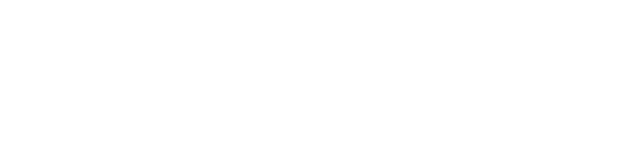
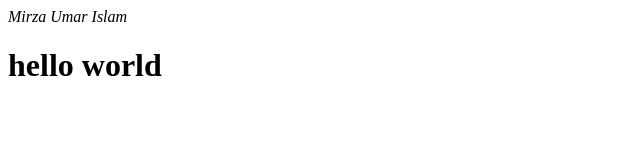
Before and after one commit to MirzaUmar-123/Home-Task, a plain HTML site: page 3rd file.html in a window 1280 px wide. Shown: the whole page, without its empty margins (0-640 px from the left). Drawn offline with Linux system fonts and the light colour scheme.

Commit message:
Modified

```diff
--- a/3rd file.html
+++ b/3rd file.html
@@ -6,6 +6,7 @@
     <title>Document</title>
 </head>
 <body>
-
+    <i>Mirza Umar Islam</i>
+    <h1>hello world</h1>
 </body>
 </html>
```
